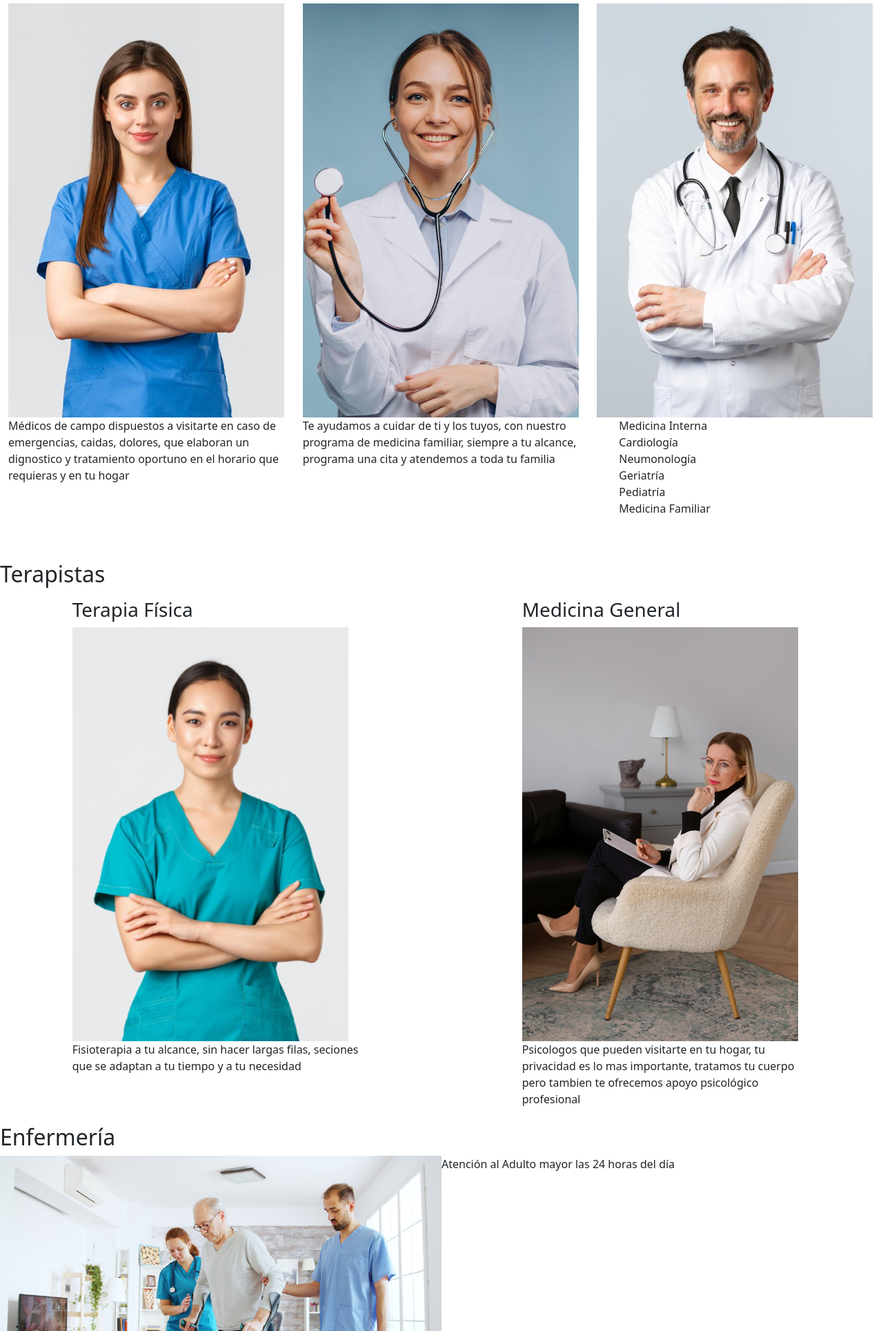
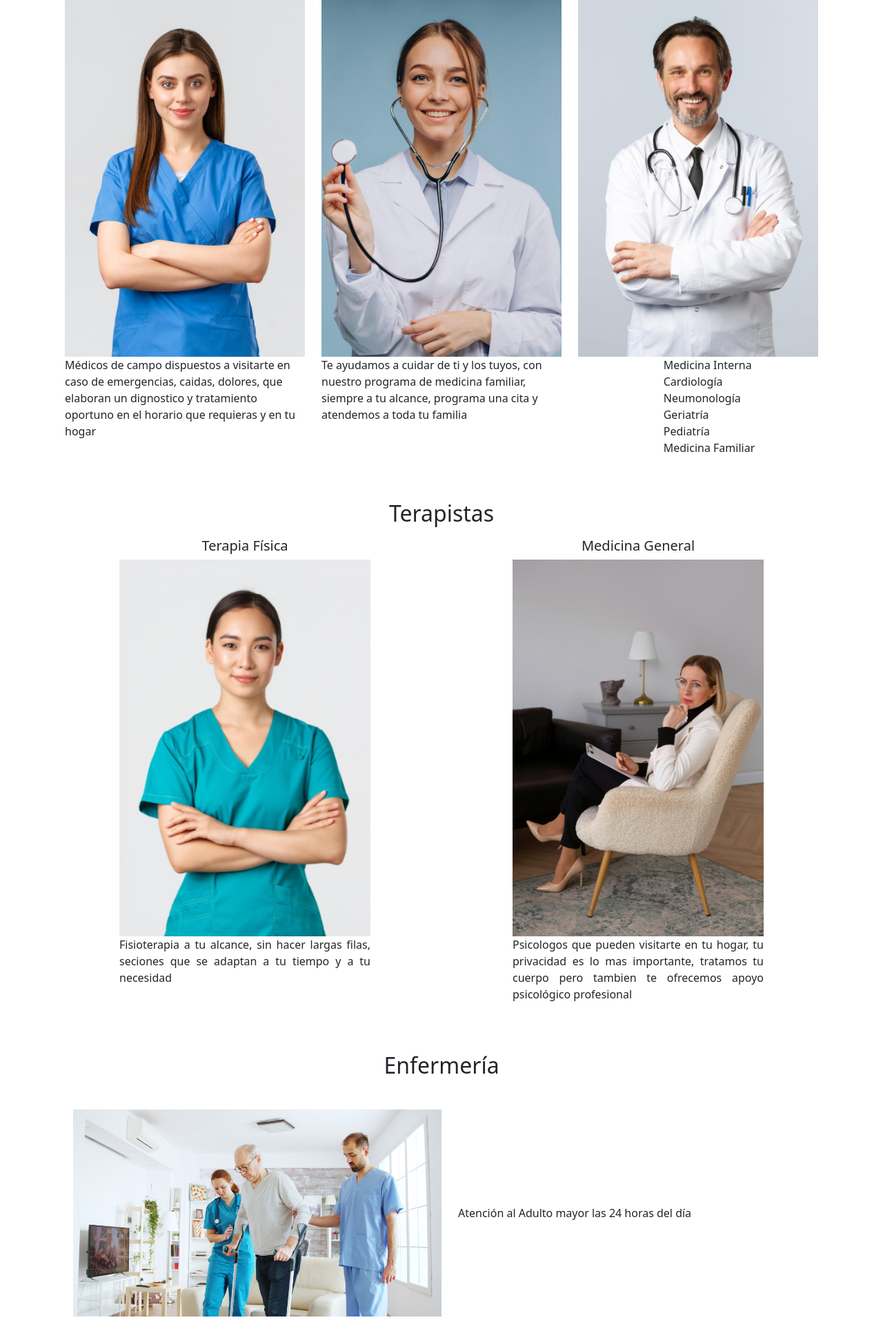
Before and after one commit to reicordones/PFCordones, a plain HTML site: page pages/el-mejor-equipo.html in a window 1280 px wide. Shown: the part 720-2649 px from the top of the page at 69% size. Drawn offline with nearby package versions, Linux system fonts and the light colour scheme.

Commit message:
adecuación espaciado y formato a pagina el mejor equipo

```diff
--- a/css/styles.css
+++ b/css/styles.css
@@ -13,7 +13,7 @@
 }
 
 /* fin navegador*/
-.main{
+.contenidoPrincipal{
     max-width: 1500px;
     margin: 0 auto;
 }
@@ -30,12 +30,14 @@
 }
 .contenido h2{
     margin-top: 48px;
+    text-align: center;
 }
 .contenido .tarjeta p{
     font-size: 24px;
 }
 .contenido2 h2{
     margin-top: 48px;
+    text-align: center;
 }
 .contenido3 h3{
     margin-top: 48px;
@@ -65,8 +67,10 @@
 }
 /*fin pie*/
 /*pagina servicios con flexbox*/
-.serv-contenido h2{
+.serv-contenido h2, .serv-contenido2 h2{
     padding: 10px;
+    margin-top: 48px;
+    text-align: center;
 }
 .tarjeta{
     display: flex;
@@ -103,7 +107,7 @@
 .preconsulta{
     display: flex;
     flex-wrap: wrap;
-    margin: 10px;
+    margin-top: 48px;
     padding: 40px 10px;
     justify-content: space-evenly;
 }
@@ -116,6 +120,9 @@
     }
     .serv-contenido .tarjeta p{
         margin: 0;
+        width: 100%;
+    }
+    .caja div img{
         width: 100%;
     }
     .preconsulta{
@@ -131,13 +138,33 @@
     color: white;
     }
     /*fin pagina servicios*/
+.medicos, .terapia{
+    justify-content: space-evenly;
+}
+.medicos div, .terapia div{
+    max-width: 400px;
+}
+.medicos div h3, .terapia div h3{
+    font-size: 20px;
+}
 .especialidades ul{
     list-style: none;
     }
+.terapia div p{
+    text-align: justify;
+}
+.contenido3 h2{
+    margin-top: 48px;
+    margin-bottom: 20px;
+    text-align: center;
+}
+.contenido3 div{
+    margin: 0 auto;
+}
     .trabajo{
         max-width: 800px;
         background-color: #36F589;
-        margin: 0 auto;
+        margin: 20px auto;
         padding: 20px;
         border-radius: 10px;
         display: grid;
--- a/pages/el-mejor-equipo.html
+++ b/pages/el-mejor-equipo.html
@@ -9,7 +9,7 @@
     <link href="https://cdn.jsdelivr.net/npm/bootstrap@5.3.0-alpha1/dist/css/bootstrap.min.css" rel="stylesheet" integrity="sha384-GLhlTQ8iRABdZLl6O3oVMWSktQOp6b7In1Zl3/Jr59b6EGGoI1aFkw7cmDA6j6gD" crossorigin="anonymous">
     <link rel="stylesheet" href="../css/styles.css">
 </head>
-<body class="container-fluid p-0">
+<body>
     <header>
         <nav class="navbar navbar-expand-lg bg-body-tertiary p-0">
             <div class="container-fluid">
@@ -90,20 +90,20 @@
     </header>
     <main>
       <h1 class="titulo">El Mejor Equipo</h1>
-      <section class="contenido">
+      <section class="contenido container">
           <h2>Médicos</h2>
           <div class="medicos d-flex row flex-wrap align-items-between m-0">
-            <div class="col-12 col-sm-6 col-lg-4 m-0">
+            <div class="d-flex flex-column align-items-center col-12 col-sm-6 col-lg-4 m-0">
               <h3>Medicina General</h3>
               <img class="img-fluid" src="../multimedia/img/el-mejor-equipo/doctora.jpg" alt="doctora">
             <p>Médicos de campo dispuestos a visitarte en caso de emergencias, caidas, dolores, que elaboran un dignostico y tratamiento oportuno en el horario que requieras y en tu hogar</p>
             </div>
-            <div class="col-12 col-sm-6 col-lg-4 m-0">
+            <div class="d-flex flex-column align-items-center col-12 col-sm-6 col-lg-4 m-0">
               <h3>Medicina Familiar</h3>
               <img class="img-fluid" src="../multimedia/img/el-mejor-equipo/medicina-familiar.jpg" alt="doctora">
               <p>Te ayudamos a cuidar de ti y los tuyos, con nuestro programa de medicina familiar, siempre a tu alcance, programa una cita y atendemos a toda tu familia</p>
             </div>
-            <div class="especialidades col-12 col-sm-6 col-lg-4 m-0">
+            <div class="especialidades d-flex flex-column align-items-center col-12 col-sm-6 col-lg-4 m-0">
               <h3>Especialidades Médicas</h3>
               <img class="img-fluid" src="../multimedia/img/el-mejor-equipo/doctor-especialista.jpg" alt="especialista">
               <ul>
@@ -117,26 +117,26 @@
             </div>
           </div>
       </section>
-        <section class="contenido2">
+        <section class="contenido2 container">
             <h2>Terapistas</h2>
             <div class="terapia d-flex row flex-wrap justify-content-around align-items-start">
-              <div class="col-12 col-sm-6 col-lg-4 m-0 p-2">
+              <div class="d-flex flex-column align-items-center col-12 col-sm-6 col-lg-4 m-0 p-2">
                 <h3>Terapia Física</h3>
                 <img class="img-fluid" src="../multimedia/img/el-mejor-equipo/terapista.jpg" alt="fisioterapeuta">
               <p>Fisioterapia a tu alcance, sin hacer largas filas, seciones que se adaptan a tu tiempo y a tu necesidad</p>
               </div>
-              <div class="col-12 col-sm-6 col-lg-4 m-0 p-2">
+              <div class="d-flex flex-column align-items-center col-12 col-sm-6 col-lg-4 m-0 p-2">
                 <h3>Medicina General</h3>
                 <img class="img-fluid" src="../multimedia/img/el-mejor-equipo/psicologa.jpg" alt="doctora">
               <p>Psicologos que pueden visitarte en tu hogar, tu privacidad es lo mas importante, tratamos tu cuerpo pero tambien te ofrecemos apoyo psicológico profesional </p>
               </div>
             </div>
         </section>
-        <div class="contenido3">
+        <div class="contenido3 container">
             <h2>Enfermería</h2>
-            <div class="d-flex flex-wrap">
+            <div class="d-flex flex-wrap align-items-center p-4">
               <img class="img-fluid col-12 col-sm-6" src="../multimedia/img/enfermeras.jpg" alt="">
-              <p class="col-12 col-sm-6">Atención al Adulto mayor las 24 horas del día</p>
+              <p class="col-12 col-sm-6 p-4 m-0">Atención al Adulto mayor las 24 horas del día</p>
             </div>
         </div>
         <aside>
```
Also changed, not shown: index.html (+1 -1 lines), pages/servicios.html (+1 -1 lines).
